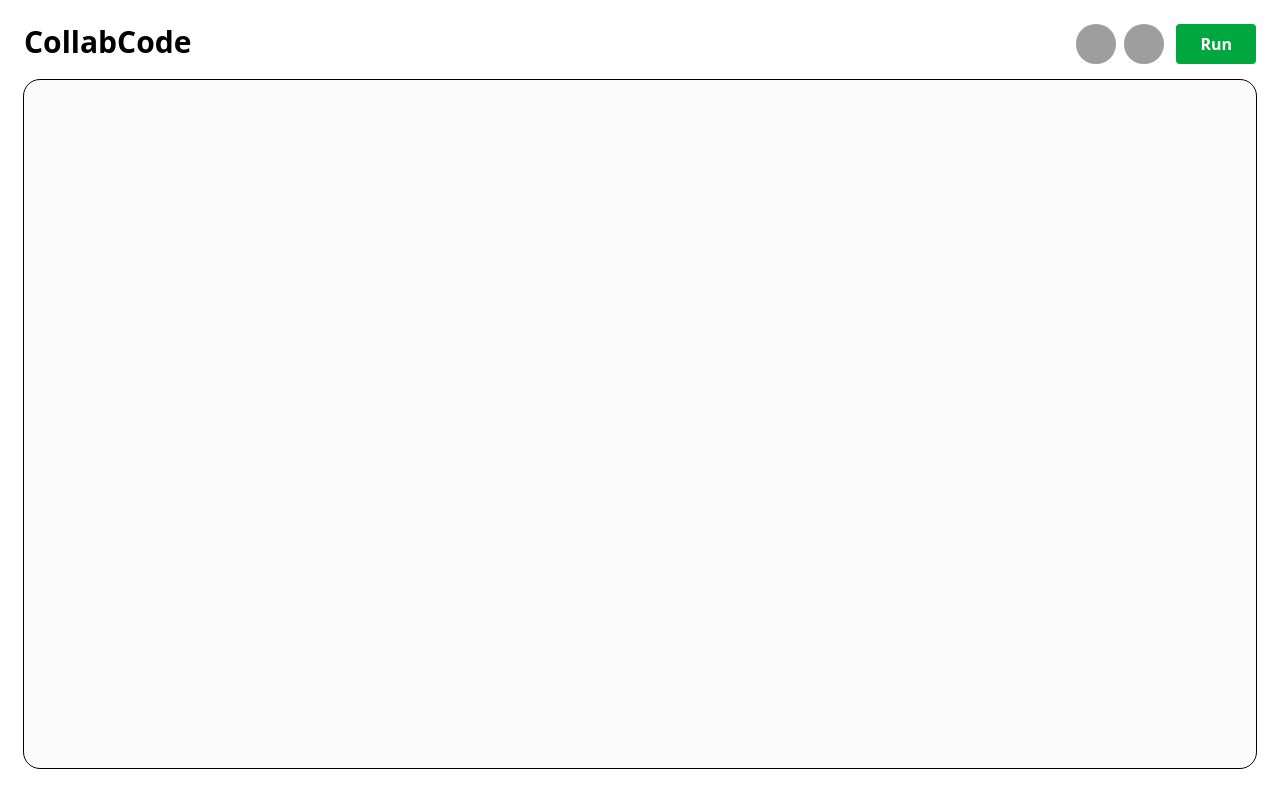
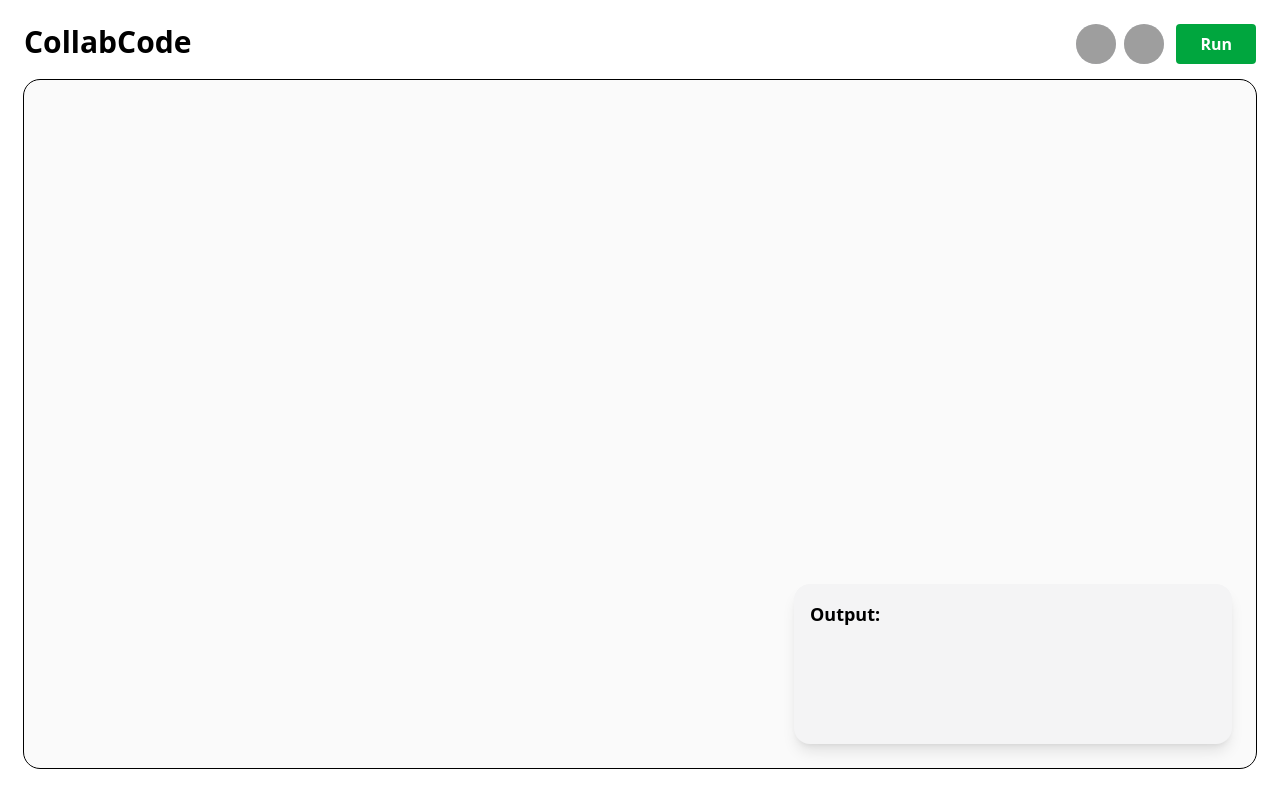
Before and after one commit to Sachintha-Lakruwan/CollabCode, a React (Vite) app in the folder frontend/: page / in a window 1280 px wide. Built offline with nearby package versions, Linux system fonts and the light colour scheme; no server answers; grey boxes are pictures that could not be loaded; what @nextui-org/react would draw is missing.

Commit message:
show output

```diff
--- a/frontend/src/App.tsx
+++ b/frontend/src/App.tsx
@@ -77,13 +77,18 @@
             </button>
           </div>
         </div>
-        <div className=" w-full h-[calc(100vh-7rem)] p-6 rounded-2xl mt-4 bg-zinc-50 outline-1">
+        <div className=" w-full h-[calc(100vh-7rem)] p-6 rounded-2xl mt-4 bg-zinc-50 outline-1 grid grid-cols-[5fr_3fr] gap-4 items-end">
           <CodeEditor
             value={document}
             onChange={handleChange}
             placeholder="Type here..."
             language="javascript"
           />
+          <div className=" bg-zinc-100 h-1/4 rounded-2xl shadow-lg p-4">
+            <p className=" text-lg font-bold">Output:</p>
+            <p className=" text-sm text-zinc-500">{output}</p>
+            <p className=" text-sm text-red-500">{error}</p>
+          </div>
         </div>
       </div>
     </NextUIProvider>
```
